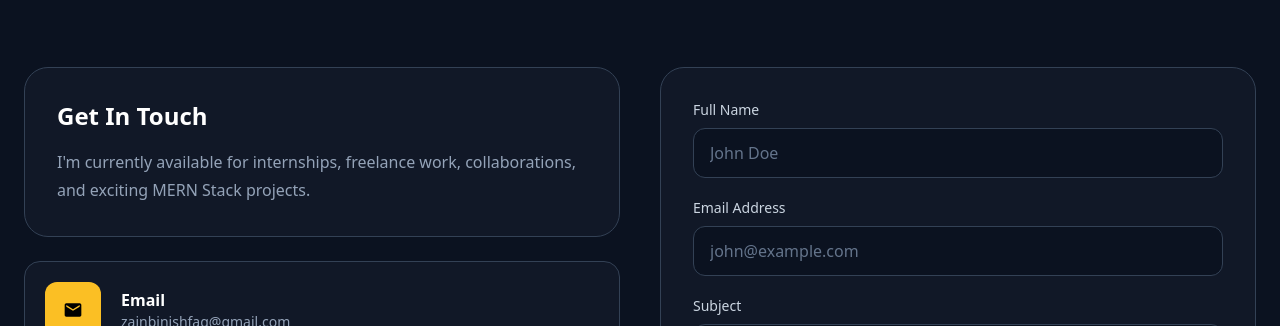
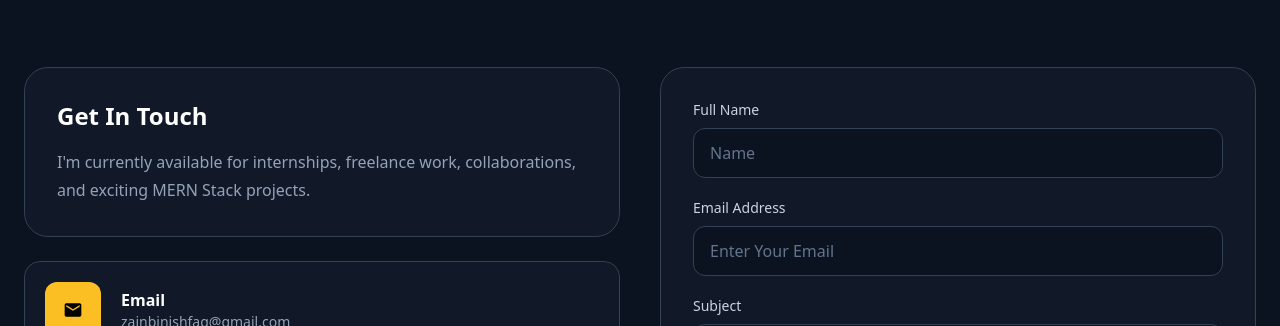
Before and after one commit to binishfaq/Zain-Bin-Ishfaq-Portfolio, a React (Vite) app: page / in a window 1280 px wide. Shown: the part 4720-5046 px from the top of the page. Built offline with nearby package versions, Linux system fonts and the light colour scheme.

Commit message:
My Personal Porftolio

```diff
--- a/src/pages/Contact.jsx
+++ b/src/pages/Contact.jsx
@@ -199,7 +199,7 @@ const Contact = () => {
                 type="text"
                 name="name"
                 required
-                placeholder="John Doe"
+                placeholder="Name"
                 className="w-full bg-[#0B1220] border border-slate-700 rounded-xl px-4 py-3 text-white placeholder:text-slate-500 focus:outline-none focus:border-amber-400 transition"
               />
             </div>
@@ -215,7 +215,7 @@ const Contact = () => {
                 type="email"
                 name="email"
                 required
-                placeholder="john@example.com"
+                placeholder="Enter Your Email"
                 className="w-full bg-[#0B1220] border border-slate-700 rounded-xl px-4 py-3 text-white placeholder:text-slate-500 focus:outline-none focus:border-amber-400 transition"
               />
             </div>
```
Also changed, not shown: 1 other file (tests, documents, lock files or other folders).
